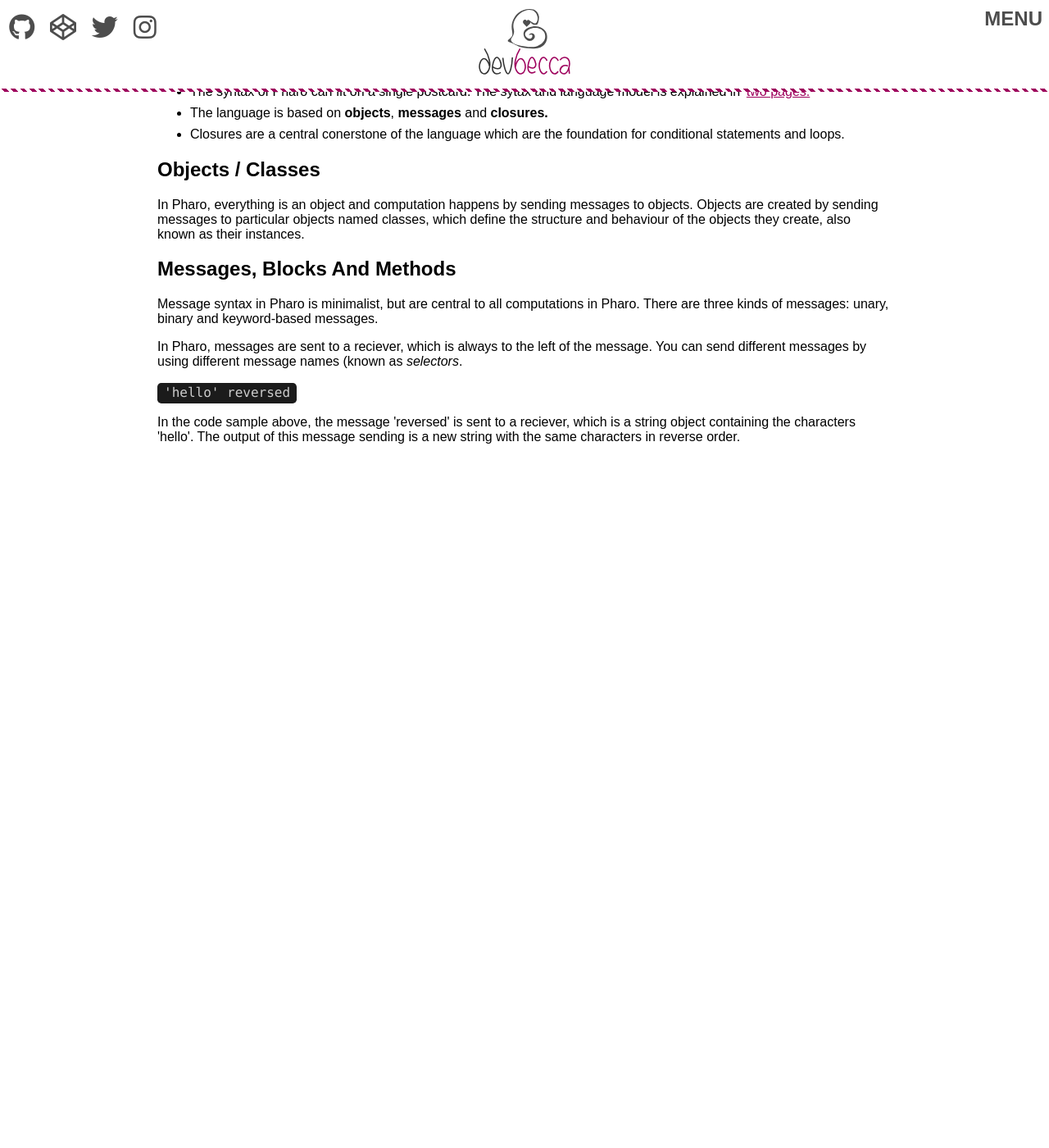
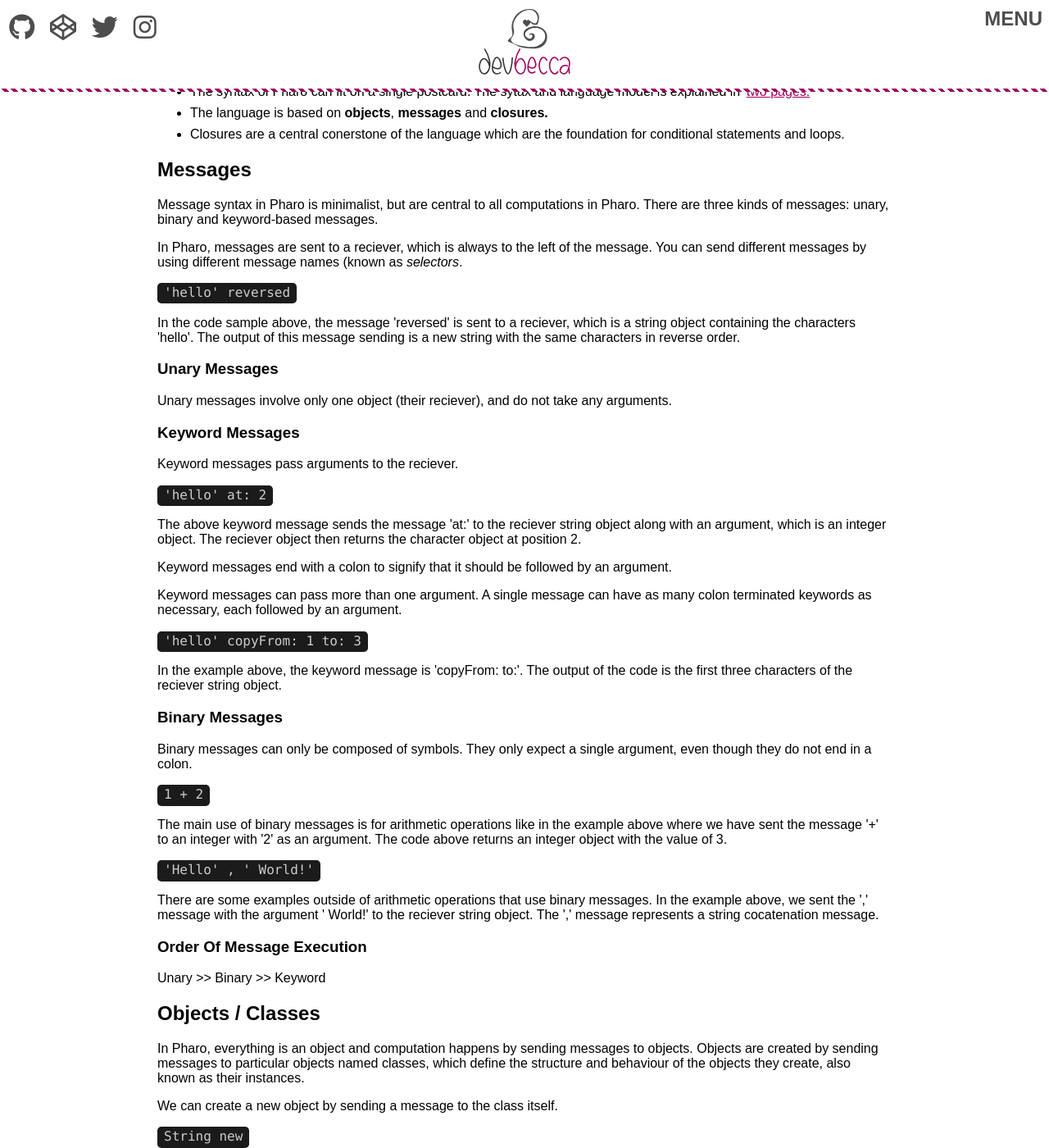
Before and after one commit to Becca9941/Becca9941.github.io, a Jekyll site: the page built from _posts/2019-08-12-pharo-syntax-notes.html, in a window 1280 px wide and 1400 px high, scrolled down 269 px. Shown: the whole window at 82% size. Built offline with Jekyll 4.4.1, drawn with Linux system fonts in a browser that asks for light colours; nearby versions of some CDN libraries; before the commit the page ends 900 px from its top, so only the background shows below that.

Commit message:
more about messages

```diff
--- a/_posts/2019-08-12-pharo-syntax-notes.html
+++ b/_posts/2019-08-12-pharo-syntax-notes.html
@@ -17,11 +17,7 @@ tags: [pharo, smalltalk, blocks, closures, objects, messages, classes]
   <li>Closures are a central conerstone of the language which are the foundation for conditional statements and loops.</li>
 </ul>
 
-<h2>Objects / Classes</h2>
-
-<p>In Pharo, everything is an object and computation happens by sending messages to objects. Objects are created by sending messages to particular objects named classes, which define the structure and behaviour of the objects they create, also known as their instances.</p>
-
-<h2>Messages, blocks and methods</h2>
+<h2>Messages</h2>
 
 <p>Message syntax in Pharo is minimalist, but are central to all computations in Pharo. There are three kinds of messages: unary, binary and keyword-based messages.</p>
 
@@ -30,3 +26,47 @@ tags: [pharo, smalltalk, blocks, closures, objects, messages, classes]
 <code class="lang-smalltalk">'hello' reversed</code>
 
 <p>In the code sample above, the message 'reversed' is sent to a reciever, which is a string object containing the characters 'hello'. The output of this message sending is a new string with the same characters in reverse order.</p>
+
+<h3>Unary messages</h3>
+
+<p>Unary messages involve only one object (their reciever), and do not take any arguments.</p>
+
+<h3>Keyword messages</h3>
+
+<p>Keyword messages pass arguments to the reciever.</p>
+
+<code class="lang-smalltalk">'hello' at: 2</code>
+
+<p>The above keyword message sends the message 'at:' to the reciever string object along with an argument, which is an integer object. The reciever object then returns the character object at position 2.</p>
+
+<p>Keyword messages end with a colon to signify that it should be followed by an argument.</p>
+
+<p>Keyword messages can pass more than one argument. A single message can have as many colon terminated keywords as necessary, each followed by an argument.</p>
+
+<code class="lang-smalltalk">'hello' copyFrom: 1 to: 3</code>
+
+<p>In the example above, the keyword message is 'copyFrom: to:'. The output of the code is the first three characters of the reciever string object.</p>
+
+<h3>Binary Messages</h3>
+
+<p>Binary messages can only be composed of symbols. They only expect a single argument, even though they do not end in a colon.</p>
+
+<code class="lang-smalltalk">1 + 2</code>
+
+<p>The main use of binary messages is for arithmetic operations like in the example above where we have sent the message '+' to an integer with '2' as an argument. The code above returns an integer object with the value of 3.</p>
+
+<code class="lang-smalltalk">'Hello' , ' World!'</code>
+
+<p>There are some examples outside of arithmetic operations that use binary messages. In the example above, we sent the ',' message with the argument ' World!' to the reciever string object. The ',' message represents a string cocatenation message.</p>
+
+<h3>Order of message execution</h3>
+
+<p>Unary >> Binary >> Keyword</p>
+
+<h2>Objects / Classes</h2>
+
+<p>In Pharo, everything is an object and computation happens by sending messages to objects. Objects are created by sending messages to particular objects named classes, which define the structure and behaviour of the objects they create, also known as their instances.</p>
+
+<p>We can create a new object by sending a message to the class itself.</p>
+
+<code class="lang-smalltalk">String new</code>
```
